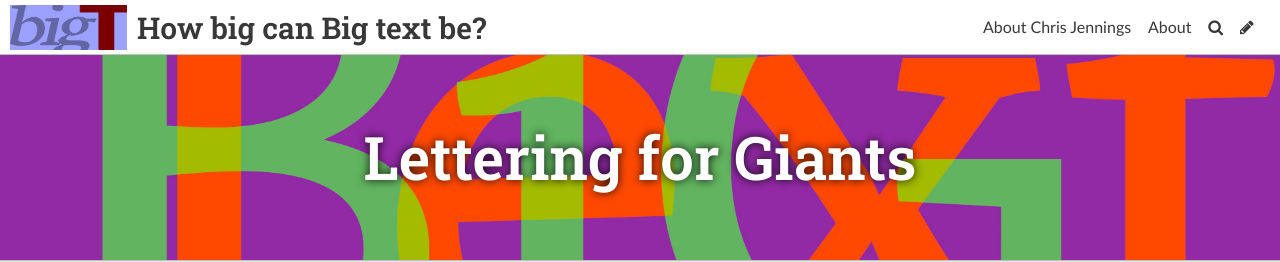
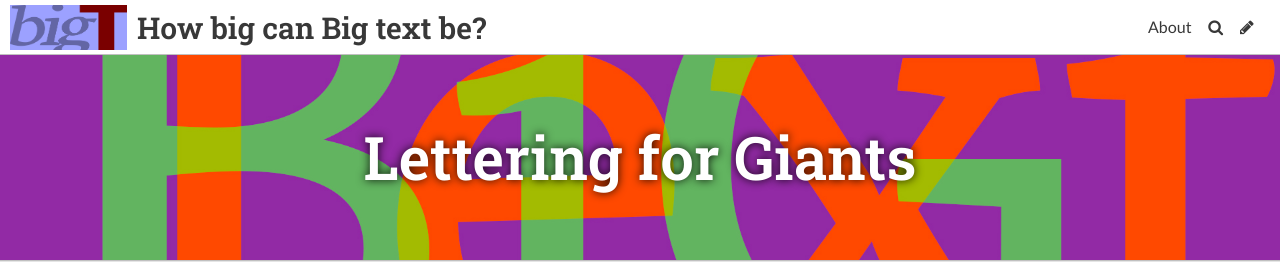
Before and after one commit to chrisatbrookes/bigtext, a Jekyll site: the page built from index.html, in a window 1280 px wide. Shown: the top 262 px of the page. Built offline with Jekyll 4.4.1, drawn with Linux system fonts in a browser that asks for light colours; some web fonts are replaced; the list of posts is cut into pages by our own code.

Commit message:
Update Settings “general”

```diff
--- a/_data/settings.yml
+++ b/_data/settings.yml
@@ -9,7 +9,4 @@ favicon: ../uploads/favicon.ico
 gridlayout: true
 fixednavbar: true
 upzoom: true
-items:
-  - name: About Chris Jennings
-    siteurl: /aboutme
-    tab: true
+items: []
```
